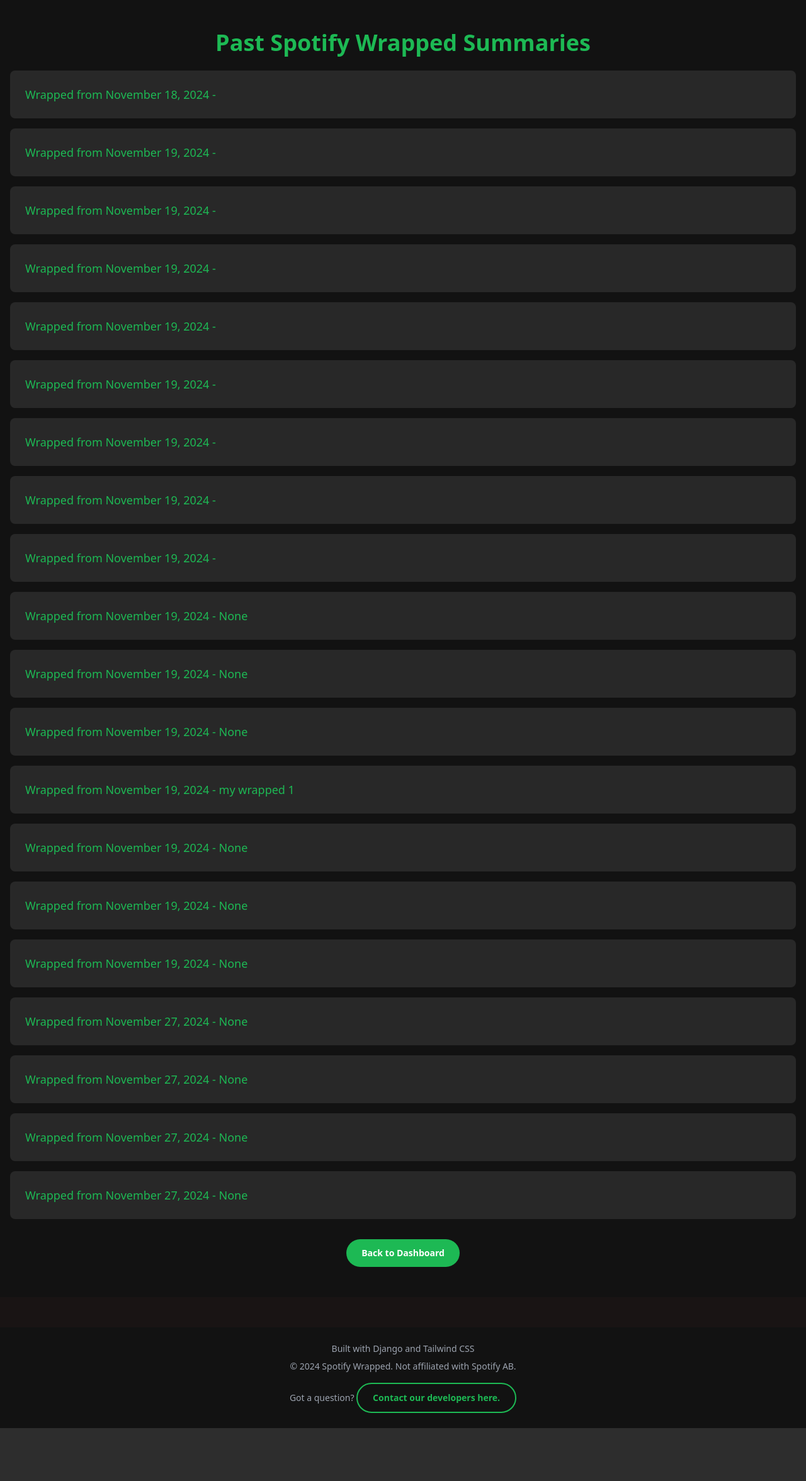
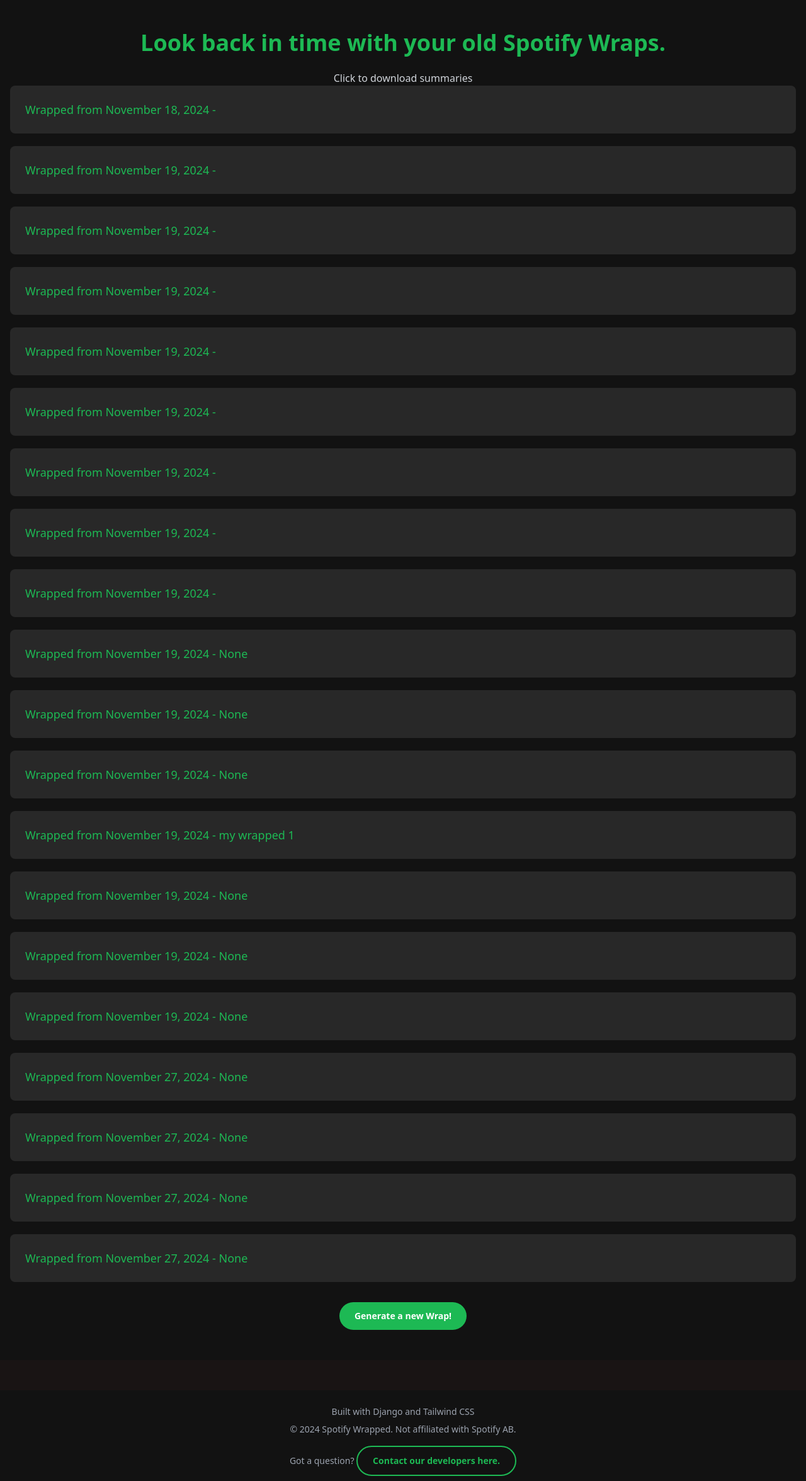
Before and after one commit to aryabhanushali/SpotifyWrap, a Django app: template wrapped/templates/wrapped/old_wrappeds.html in a window 1280 px wide. Shown: the part 64-2416 px from the top of the page at 63% size. Before the commit the page ends 2332 px from the top, so only its background shows below. Run offline with Django 5.2, Linux system fonts and the light colour scheme; the template is opened without the code that fills it: values that come from a table or form of the project are taken from there, others are empty; data comes from the database, SQL or seed files in the repository; some libraries are stand-ins or nearby versions.

Commit message:
download old wraps

```diff
--- a/wrapped/templates/wrapped/dashboard.html
+++ b/wrapped/templates/wrapped/dashboard.html
@@ -198,7 +198,7 @@
 
                     <div class="save-wrap mt-8">
                         <h3 class="text-xl text-white mb-4">Do you want to save your Wrapped?</h3>
-                        <form method="POST" action="{% url 'user_dashboard' %}">
+                        <form method="POST" action="{% url 'old_wrappeds' %}">
                             {% csrf_token %}
                             <label for="custom_name" class="block text-lg text-white mb-2">Enter a name for your Wrapped here:</label>
                             <input
--- a/wrapped/templates/wrapped/old_wrappeds.html
+++ b/wrapped/templates/wrapped/old_wrappeds.html
@@ -3,13 +3,14 @@
 {% block content %}
 <section class="py-12 bg-spotify-dark">
     <div class="container mx-auto px-4">
-        <h1 class="text-4xl font-bold text-spotify-green mb-6 text-center">Past Spotify Wrapped Summaries</h1>
+        <h1 class="text-4xl font-bold text-spotify-green mb-6 text-center">Look back in time with your old Spotify Wraps. </h1>
+        <p class="text-gray-300 text-center">Click to download summaries</p>
 
         {% if past_wrapped_summaries %}
-            <ul class="space-y-4">
+            <ul class="space-y-5">
                 {% for wrapped in past_wrapped_summaries %}
                     <li class="card">
-                        <a href="{% url 'shareable_page' wrapped.wrapped_id %}"
+                        <a href="{% url 'download_wrapped_image' %}"
                            class="text-spotify-green hover:underline text-lg font-medium">
                             Wrapped from {{ wrapped.created_at|date:"F j, Y" }} - {{ wrapped.custom_name }}
                         </a>
@@ -23,7 +24,7 @@
         <div class="mt-8 text-center">
             <a href="{% url 'user_dashboard' %}"
                class="btn-spotify text-sm">
-                Back to Dashboard
+                Generate a new Wrap!
             </a>
         </div>
     </div>
```
